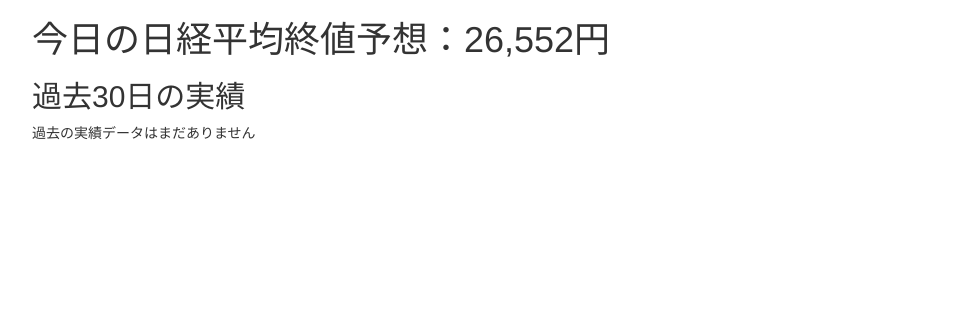
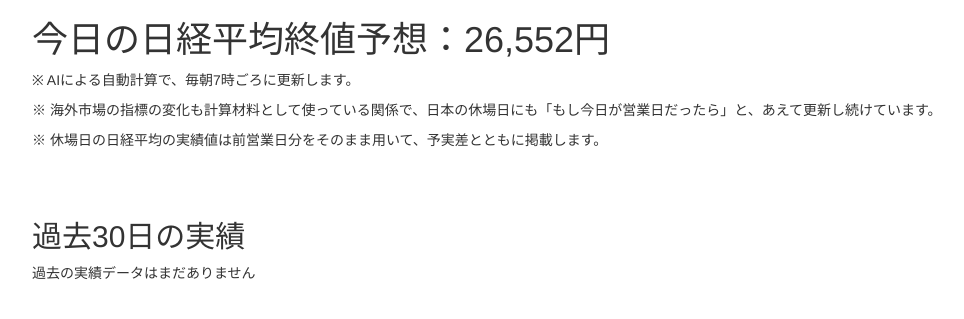
Before and after one commit to TakashiP/nikkei-prediction, a Flask app: page / in a window 1280 px wide. Shown: the top 319 px of the page, without its empty margins (38-1002 px from the left). Run offline with Flask 2, Linux system fonts and the light colour scheme; data comes from the database, SQL or seed files in the repository; data that the repository does not hold is empty; some libraries are stand-ins or nearby versions.

Commit message:
add annotation into index.html

```diff
--- a/templates/index.html
+++ b/templates/index.html
@@ -4,6 +4,11 @@
 {% block content %}
 <div class="container">
     <h1>今日の日経平均終値予想：{{ predict }}円</h1>
+    <p>※ AIによる自動計算で、毎朝7時ごろに更新します。</p>
+    <p>※ 海外市場の指標の変化も計算材料として使っている関係で、日本の休場日にも「もし今日が営業日だったら」と、あえて更新し続けています。</p>
+    <p>※ 休場日の日経平均の実績値は前営業日分をそのまま用いて、予実差とともに掲載します。</p>
+    <br>
+    <br>
     <h2>過去30日の実績</h2>
     {% if data == [] %}
         <p>過去の実績データはまだありません</p>
```
